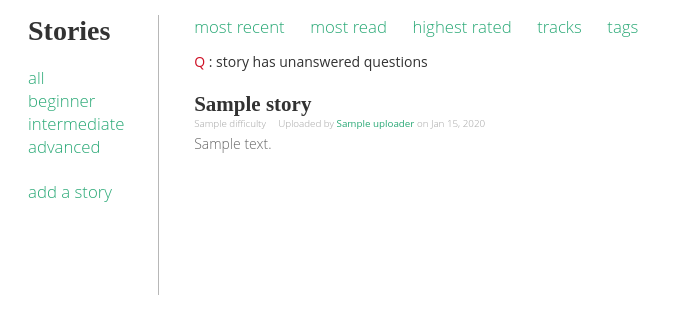
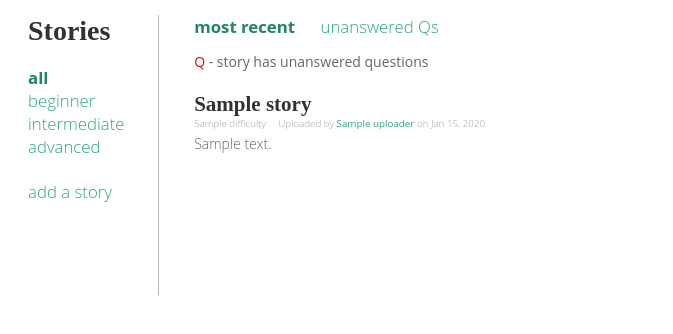
Before and after one commit to skensell/Hungareader, a Python web app: template templates/stories.html in a window 1280 px wide. Shown: the part 92-426 px from the top of the page, without its empty margins (0-673 px from the left). Run offline with Jinja, Linux system fonts and the light colour scheme; the template is opened without the code that fills it: most values are stand-ins (such as "Sample title", 1, 10 or a date in 2020).

Commit message:
Added tab-like functionality to stories.html. Abstracted some stuff to base.js, e.g. a window.getQueryParam function.

```diff
--- a/index.yaml
+++ b/index.yaml
@@ -32,6 +32,12 @@ indexes:
   - name: created
     direction: desc
 
+- kind: Story
+  properties:
+  - name: difficulty
+  - name: created
+    direction: desc
+
 - kind: VocabList
   properties:
   - name: story
--- a/static/css/stories.css
+++ b/static/css/stories.css
@@ -1,6 +1,14 @@
 #center .top_nav {
     font-size: 1.2em;
     margin-right: 1.3em;
+}
+
+
+.top_nav.chosen, .left_nav.chosen {
+/*    border: 1px solid #68c29e;*/
+    font-weight: 700;
+    color: #20865d;
+/*    background-color: #d4ede3;*/
 }
 
 #top_nav_container, #legend {
@@ -8,7 +16,8 @@
 }
 
 #legend p{
-
+    font-weight: 400;
+    color: #666666;
 }
 
 
--- a/static/js/stories.js
+++ b/static/js/stories.js
@@ -3,8 +3,16 @@ $(document).ready(function(){
         $(this).toggleClass("highlighted");
     });
 
-    $('a.disabled').attr('title', 'Feature not available yet.').on({
-        click: function(e){e.preventDefault();},
-    });
 
+    var difficulty = getQueryParam('difficulty');
+    var type_filter = getQueryParam('type_filter');
+
+    if (difficulty){
+        $('a.left_nav').removeClass('chosen').filter('#' + difficulty).addClass('chosen');
+    }
+    if (type_filter){
+        $('a.top_nav').removeClass('chosen').filter('#' + type_filter).addClass('chosen');
+    }
+
+//ends document ready
 });
--- a/templates/stories.html
+++ b/templates/stories.html
@@ -10,17 +10,25 @@
 
 {%block center %}
 <div id="top_nav_container">
-	<a class="top_nav" href="/">most recent</a>
-	<a class="top_nav disabled" href="/">most read</a>
+	<a class="top_nav chosen" id="most_recent"
+	 href="/?type_filter=most_recent&amp;difficulty={{difficulty}}">most recent</a>
+	<a class="top_nav" id="unanswered"
+	 href="/?type_filter=unanswered&amp;difficulty={{difficulty}}">unanswered Qs</a>
+	<!--
+		Queries for the future:
+
+		<a class="top_nav disabled" href="/">most read</a>
 	<a class="top_nav disabled" href="/">highest rated</a>
 	<a class="top_nav disabled" href="/">tracks</a>
 	<a class="top_nav disabled" href="/">tags</a>
+
+	-->
 </div>
 <div id="legend">
-	<p><span class="red">Q</span> : story has unanswered questions</p>
+	<p><span class="red">Q</span> - story has unanswered questions</p>
 </div>
 
-{% for (story, s_extras) in most_recent %}
+{% for (story, s_extras) in stories_w_extras %}
 <div class="query_result">
 	<a href="/{{story.key().id()}}"><span class="make_clickable"></span></a>
 	<div class="title_row">
@@ -34,7 +42,7 @@
 	<ul class="meta">
 		<li>{{story.difficulty}}</li>
 		<li>Uploaded by <a class="uploader_name student_level {{story.uploader.level}}
-			disabled" href="/">{{story.uploader.name}}</a> on {{story.created.strftime("%b %d, %Y")}}</li>
+			disabled">{{story.uploader.name}}</a> on {{story.created.strftime("%b %d, %Y")}}</li>
 	</ul>
 	<p class="summary">{{story.summary}}</p>
 </div>
--- a/templates/storiesbase.html
+++ b/templates/storiesbase.html
@@ -7,10 +7,10 @@
 {% block left_side %}
 <h1>Stories</h1>
 
-<a class="left_nav" href="/">all</a>
-<a class="left_nav disabled" href="/">beginner</a>
-<a class="left_nav disabled" href="/">intermediate</a>
-<a class="left_nav disabled" href="/">advanced</a>
+<a class="left_nav chosen" id="all" href="/?type_filter={{type_filter}}&amp;difficulty=all">all</a>
+<a class="left_nav" id="Beginner" href="/?type_filter={{type_filter}}&amp;difficulty=Beginner">beginner</a>
+<a class="left_nav" id="Intermediate" href="/?type_filter={{type_filter}}&amp;difficulty=Intermediate">intermediate</a>
+<a class="left_nav" id="Advanced" href="/?type_filter={{type_filter}}&amp;difficulty=Advanced">advanced</a>
 
 <a class="left_nav" id="add_story" href="/addstory">add a story</a>
 {% endblock %}
```
Also changed, not shown: TODO.txt (+11 -7 lines), main.py (+22 -8 lines), static/js/base.js (+49 -0 lines), static/js/readstory.js (+6 -34 lines).
